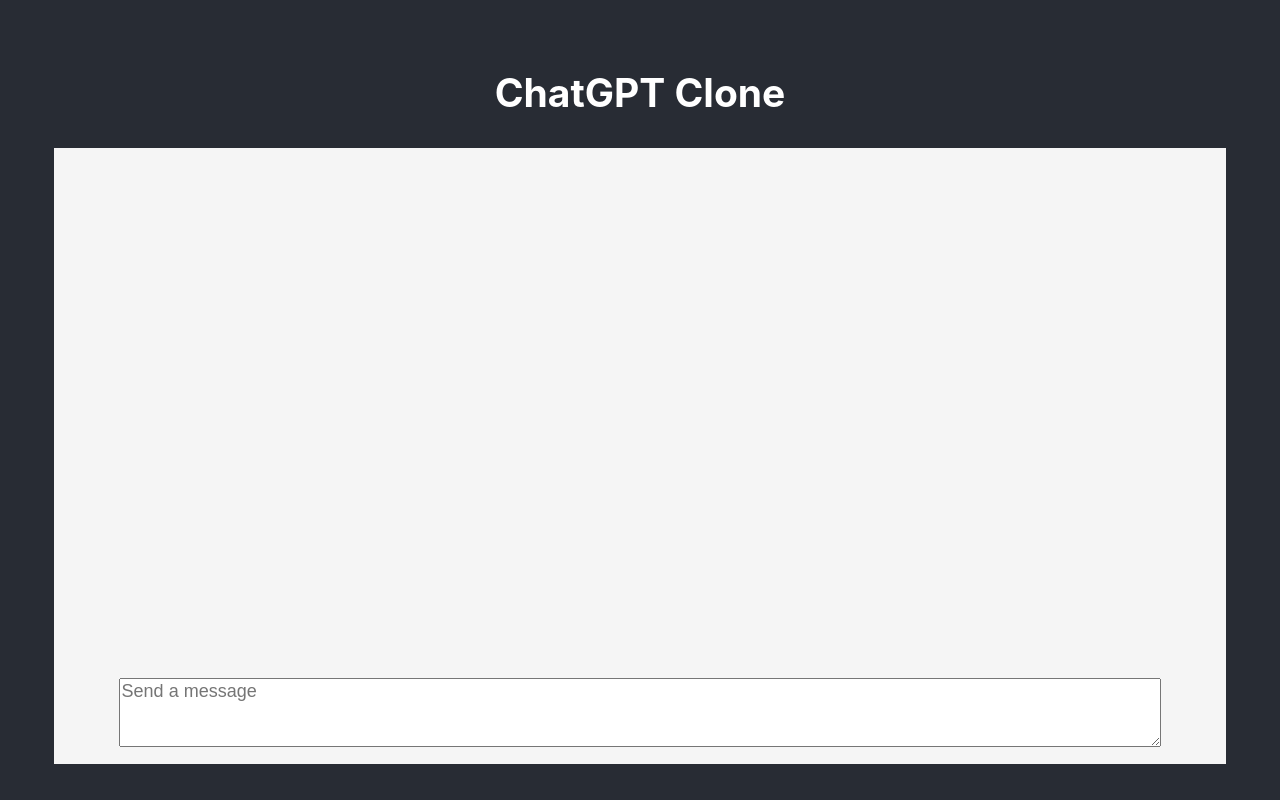
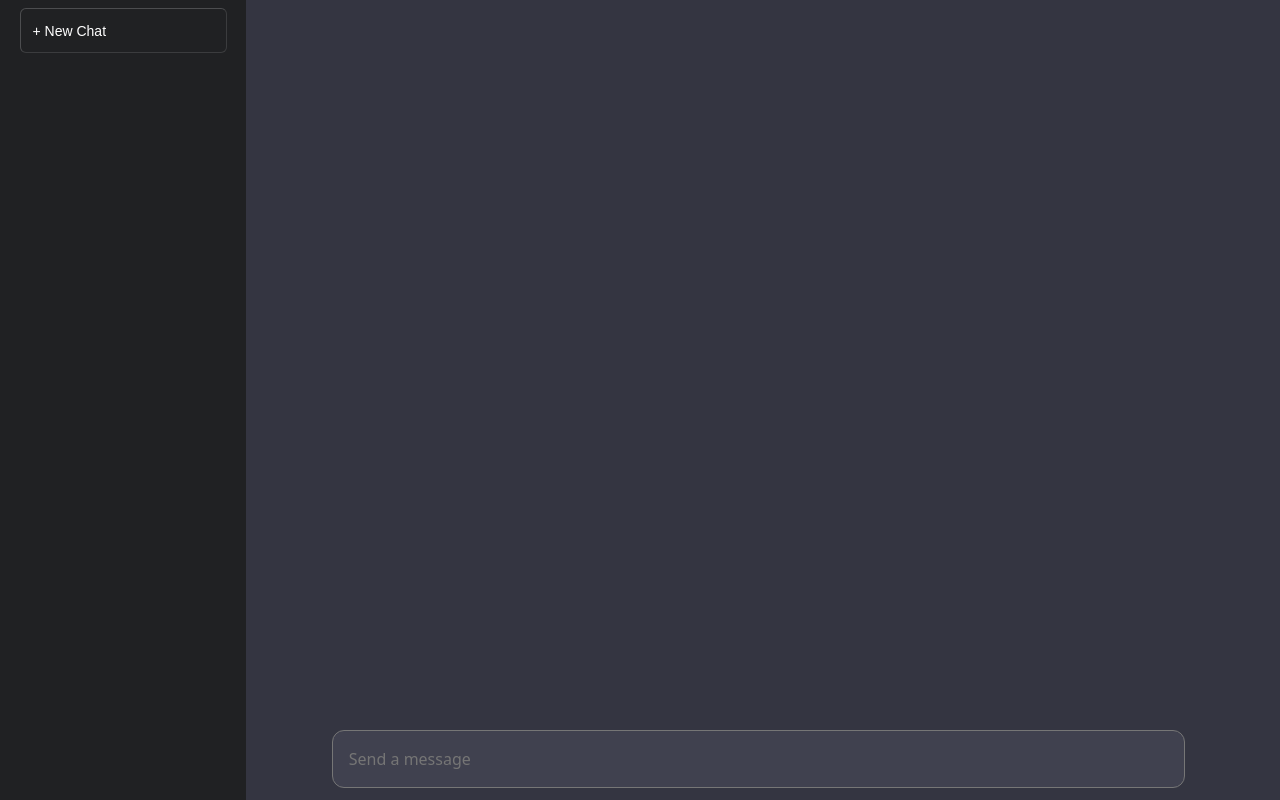
Before and after one commit to stevenrick/chatgpt-mvp, a React (Create React App) app in the folder client/: page / in a window 1280 px wide. Built offline with nearby package versions, Linux system fonts and the light colour scheme.

Commit message:
adds support for multiple separate chats and updates styling

```diff
--- a/client/src/App.js
+++ b/client/src/App.js
@@ -7,7 +7,9 @@
 
   state = {
     textAreaInput: "",
-    chat: [],
+    chatLog: {},
+    currentChatId: null,
+    currentChatThread: []
   };
 
   getUserParam = () => {
@@ -18,7 +20,7 @@
   callBackendAPI = async () => {
     var postData = {
       time: Date.now(),
-      chat: this.state.chat,
+      chat: this.state.currentChatThread,
       user: this.getUserParam()
     };
 
@@ -40,8 +42,92 @@
   sendMessage = () => {
     this.showLoading();
     this.callBackendAPI()
-      .then(res => this.setState({ chat: [...this.state.chat, {"role": "assistant", "content": res.data}]}, this.createGPTChatBubble(res.data)))
+      .then(res => this.setState({ currentChatThread: [...this.state.currentChatThread, {"role": "assistant", "content": res.data}]}, this.createGPTChatBubble(res.data)))
+      .then(() => {
+        this.setState(prevState => {
+          let chatLog = prevState.chatLog
+          chatLog[prevState.currentChatId] = prevState.currentChatThread;
+          return { chatLog }
+        })
+        this.hideLoading();
+      })
       .catch(err => this.handleError(err));
+  }
+
+  clearThread = () => {
+    let thread = document.getElementById("thread");
+    while (thread.firstChild) {
+      thread.removeChild(thread.firstChild);
+    }
+    this.setState({ currentChatThread: [] });
+  }
+
+  populateThread = () => {
+    let chatThread = this.state.chatLog[this.state.currentChatId];
+    this.setState({ currentChatThread: chatThread });
+    chatThread.forEach(msg => {
+      console.log(msg)
+      if (msg.role === "user"){
+        this.createUserChatBubble(msg.content);
+      }
+      if (msg.role === "assistant"){
+        this.createGPTChatBubble(msg.content);
+      }
+    });
+  }
+
+  resetThread = () => {
+    this.clearThread();
+    this.populateThread();
+  }
+
+  startNewChat = () => {
+    this.resetThread();
+    this.createNewChatButton();
+    this.debug();
+  }
+
+  handlePriorChatClick = (e) => {
+    let activeChat = document.getElementsByClassName("active");
+    if (activeChat.length > 0){
+      if (e.target.id !== activeChat[0].id){
+        activeChat[0].classList.remove("active");
+        e.target.classList.add("active");
+        this.setState({ currentChatId: e.target.id }, this.resetThread);
+      }
+    }
+  }
+
+  createNewChatButton = () => {
+    let chatHistory = document.getElementById("chat-history");
+    let newChatButton = document.createElement("button");
+    newChatButton.id = this.state.currentChatId;
+    newChatButton.classList.add("priorChatButton");
+    newChatButton.classList.add("active");
+    newChatButton.innerText = "Chat " + (this.state.currentChatId + 1);
+    newChatButton.onclick = this.handlePriorChatClick;
+    chatHistory.appendChild(newChatButton);
+  }
+
+  debug = () => {
+    console.log("chatLog",this.state.chatLog);
+    console.log("currentChatThread",this.state.currentChatThread);
+    console.log("curentChatId", this.state.currentChatId);
+  }
+
+  handleNewChatClick = () => {
+    let activeChat = document.getElementsByClassName("active");
+    if (activeChat.length > 0){
+      activeChat[0].classList.remove("active");
+    }
+    this.setState({ currentChatId: Object.keys(this.state.chatLog).length }, () => {
+      this.setState(prevState => {
+        let chatLog = Object.assign({}, prevState.chatLog);
+        let currentChatId = Object.keys(chatLog).length;
+        chatLog[currentChatId] = [];
+        return { currentChatId, chatLog }
+      }, this.startNewChat);
+    });
   }
 
   handleTryAgain = (e) => {
@@ -58,9 +144,17 @@
   handleEnterKeyDown = () => {
     let textInput = this.state.textAreaInput;
     if (textInput !== ""){
-      this.setState({ chat: [...this.state.chat, {"role": "user", "content": textInput}]}, this.sendMessage);
+      this.setState({ currentChatThread: [...this.state.currentChatThread, {"role": "user", "content": textInput}]}, this.sendMessage);
       this.createUserChatBubble(textInput);
       this.setState({ textAreaInput: ""});
+      if (this.state.currentChatId === null){
+        this.setState(prevState => {
+          let chatLog = Object.assign({}, prevState.chatLog);
+          let currentChatId = Object.keys(chatLog).length;
+          chatLog[currentChatId] = [];
+          return { currentChatId, chatLog }
+        }, this.createNewChatButton);
+      }
     }
   }
 
@@ -88,11 +182,10 @@
     loadingBubble.classList.add("loading");
     loadingBubble.innerText = "Thinking...";
     threadDiv.appendChild(loadingBubble);
-    loadingBubble.scrollIntoView({behavior: 'smooth'});
+    loadingBubble.scrollIntoView({behavior: 'smooth', block: 'nearest', inline: 'start'});
   }
 
   createErrorBubble() {
-    this.hideLoading();
     let threadDiv = document.getElementById("thread");
     let errorBubble = document.createElement("div");
     errorBubble.classList.add("message");
@@ -100,18 +193,17 @@
     errorBubble.innerText = "Something went wrong... click here to try again";
     errorBubble.onclick = this.handleTryAgain;
     threadDiv.appendChild(errorBubble);
-    errorBubble.scrollIntoView({behavior: 'smooth'});
+    errorBubble.scrollIntoView({behavior: 'smooth', block: 'nearest', inline: 'start'});
   }
 
   createGPTChatBubble(gptInput) {
-    this.hideLoading();
     let threadDiv = document.getElementById("thread");
     let gptChatBubble = document.createElement("div");
     gptChatBubble.classList.add("message");
     gptChatBubble.classList.add("from-chatbot");
     gptChatBubble.innerText = gptInput;
     threadDiv.appendChild(gptChatBubble);
-    gptChatBubble.scrollIntoView({behavior: 'smooth'});
+    gptChatBubble.scrollIntoView({behavior: 'smooth', block: 'nearest', inline: 'start'});
   }
 
   createUserChatBubble(userInput) {
@@ -121,16 +213,23 @@
     userChatBubble.classList.add("from-user");
     userChatBubble.innerText = userInput;
     threadDiv.appendChild(userChatBubble);
-    userChatBubble.scrollIntoView({behavior: 'smooth'});
+    userChatBubble.scrollIntoView({behavior: 'smooth', block: 'nearest', inline: 'start'});
   }
 
   render() {
     return (
       <div className="App">
-        <header className="App-header">
-          <h2 className="App-title">ChatGPT Clone</h2>
-          <div id="thread" className="chat-container"/>
-          <div className="textarea-container">
+        <div id="main-container">
+          <div id="sidebar">
+            <button
+              id="newChatButton"
+              onClick={this.handleNewChatClick}
+            >+ New Chat</button>
+            <div id="chat-history"/>
+          </div>
+          <div id="chat-container">
+            <div id="thread"></div>
+            <div id="textarea-container">
               <textarea
                 id="chat-textarea"
                 className="chat-textarea"
@@ -141,7 +240,8 @@
                 onKeyDown={this.handleKeyDown}
               />
           </div>
-        </header>
+        </div>
+      </div>
     </div>
     );
   }
--- a/client/src/Chat.css
+++ b/client/src/Chat.css
@@ -1,27 +1,103 @@
-/* Set up the chat container */
-.chat-container {
-    width: 90%; /* Adjust the width as needed */
-    height: 500px;
-    margin: 0 auto;
-    padding: 10px;
-    background-color: #f5f5f5;
-    font-family: Arial, sans-serif;
-    font-size: calc(10px + 1vmin);
-    overflow-y: auto;
+body {
+    background-color: rgb(52,53,65);
 }
 
-.textarea-container {
-    width: 90%; /* Adjust the width as needed */
+#main-container {
+    width: 100%;
+    height: 100vh;
+    margin: 0;
+    background-color: rgb(52, 53, 65);
+    overflow: hidden;
+}
+
+#sidebar {
+    float: left;
+    width: 18%;
+    height: 100vh;
+    margin: 0;
+    padding: 8px;
+    background-color: rgb(32, 33, 35)
+}
+
+#chat-history {
+    overflow-y: auto !important;
+    height: calc(100vh - 120px);
+}
+
+#chat-container {
+    width: 80%;
+    height: 100vh;
+    margin: 0;
+    background-color: rgb(52, 53, 65);
+    font-family: Arial, sans-serif;
+    overflow-y: scroll;
+}
+
+#textarea-container {
     margin: 0 auto;
-    padding: 10px;
-    background-color: #f5f5f5;
+    background-color: rgb(52, 53, 65);
     font-family: Arial, sans-serif;
 }
 
+#thread {
+    height: calc(100vh - 100px);
+    overflow-y: scroll;
+    padding: 10px;
+    margin-bottom: 10px;
+}
+
+#newChatButton {
+    background-color: rgb(32, 33, 35);
+    color: white;
+    border-color: hsla(0,0%,100%,.2);
+    border-width: 1px;
+    padding: 12px;
+    text-align: left;
+    width: 90%;
+    height: 45px;
+    border-radius: 0.375rem;
+    font-size: .875rem;
+    margin-bottom: 40px;
+}
+
+.priorChatButton {
+    background-color: rgb(32, 33, 35);
+    color: white;
+    border-color: hsla(0,0%,100%,.2);
+    border-width: 0px;
+    padding: 12px;
+    text-align: left;
+    width: 90%;
+    height: 45px;
+    border-radius: 0.375rem;
+    font-size: .875rem;
+}
+
+.priorChatButton.active {
+    background-color: rgb(52, 53, 65);
+}
+
+.priorChatButton:hover {
+    background-color: rgb(52, 53, 65);
+    cursor: pointer;
+}
+
+#newChatButton:hover {
+    background-color: rgb(52, 53, 65);
+    cursor: pointer;
+}
+
 .chat-textarea {
-    width: 90%;
-    font-family: Arial, sans-serif;
-    font-size: calc(10px + 1vmin);
+    background-color: rgb(64, 65, 79);
+    color: rgb(255, 255, 255);
+    line-height: 24px;
+    height: 24px;
+    width: 80%;
+    font-family: "Söhne", "ui-sans-serif", "system-ui", "-apple-syste", "Segoe UI", Roboto, Ubuntu, Cantarell, "Noto Sans", sans-serif, "Helvetica Neue", Arial, "Apple Color Emoji", "Segoe UI Emoji", "Segoe UI Symbol", "Noto Color Emoji";
+    font-size: 16px;
+    padding: 16px;
+    border-radius: 0.75rem;
+    resize: none;
 }
 
 .message {
```
Lines whose indentation alone changed are shown as unchanged.
